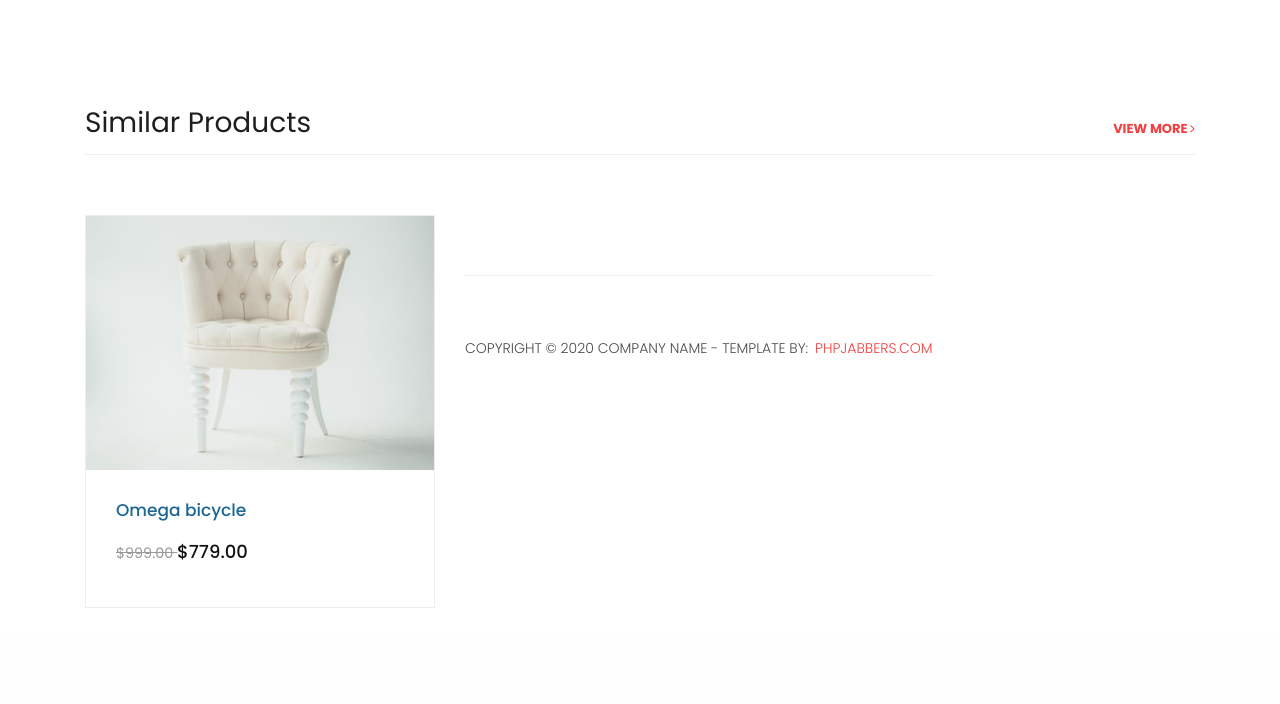
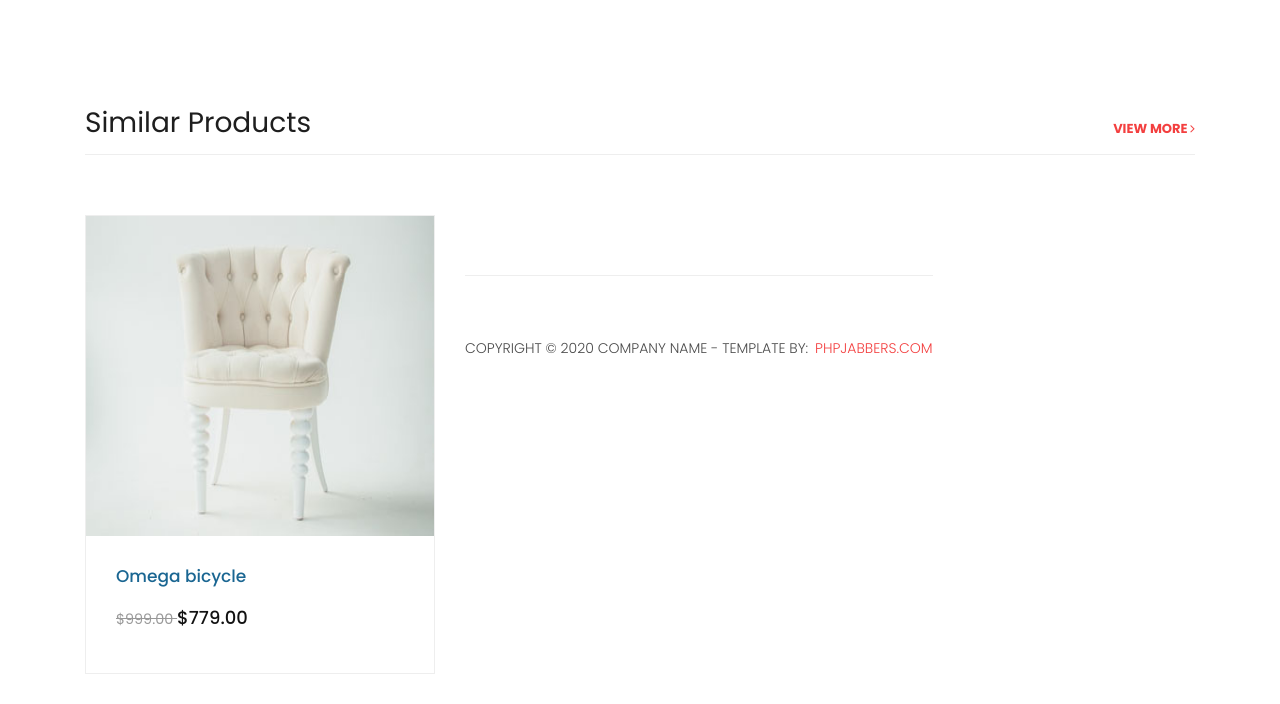
Before and after one commit to quangtrung0610/CDIO, a PHP site: page /product-details.php in a window 1280 px wide. Shown: the part 924-1628 px from the top of the page. Before the commit the page ends 1532 px from the top, so only its background shows below. Run offline with PHP 8.4, Linux system fonts and the light colour scheme.

Commit message:
Add files via upload

```diff
--- a/assets/css/style.css
+++ b/assets/css/style.css
@@ -307,7 +307,7 @@ header .navbar {
 
 .banner-item-02 {
 	padding: 300px 0px;
-	background-image: url(../images/slider-image-2-1920x600.jpg);
+	background-image: url(../images/slider-image-2-1920x600.png);
 	background-size: cover;
 	background-repeat: no-repeat;
 	background-position: center center;
@@ -410,6 +410,9 @@ header .navbar {
 .product-item img {
 	width: 100%;
 	overflow: hidden;
+	height: 20rem;
+	background-size: cover;
+	background-position: center center;
 }
 
 .product-item .down-content h4 {
@@ -564,6 +567,7 @@ header .navbar {
 
 .call-to-action .inner-content .col-md-4 {
 	text-align: right;
+
 }
 
 .call-to-action .inner-content .filled-button {
```
Also changed, not shown: assets/images/product/gucci/gucci1/598956-XJB0U-2177-gucci-polo-01.jpg, assets/images/product/gucci/gucci1/598956_XJB0U_2177_001_100_0000_Light-GG-stretch-cotton-polo.jpg, assets/images/product/luis/luis1/te-libby-nguyen-paris-jumpsuit-combinaison-spirit-st-louis-black-men-4_a041583462b7468989898585f411b17d_master.jpg, assets/images/slider-image-1-1920x600.jpg, assets/images/slider-image-2-1920x600.png (added), assets/images/slider-image-3-1920x600.jpg.
